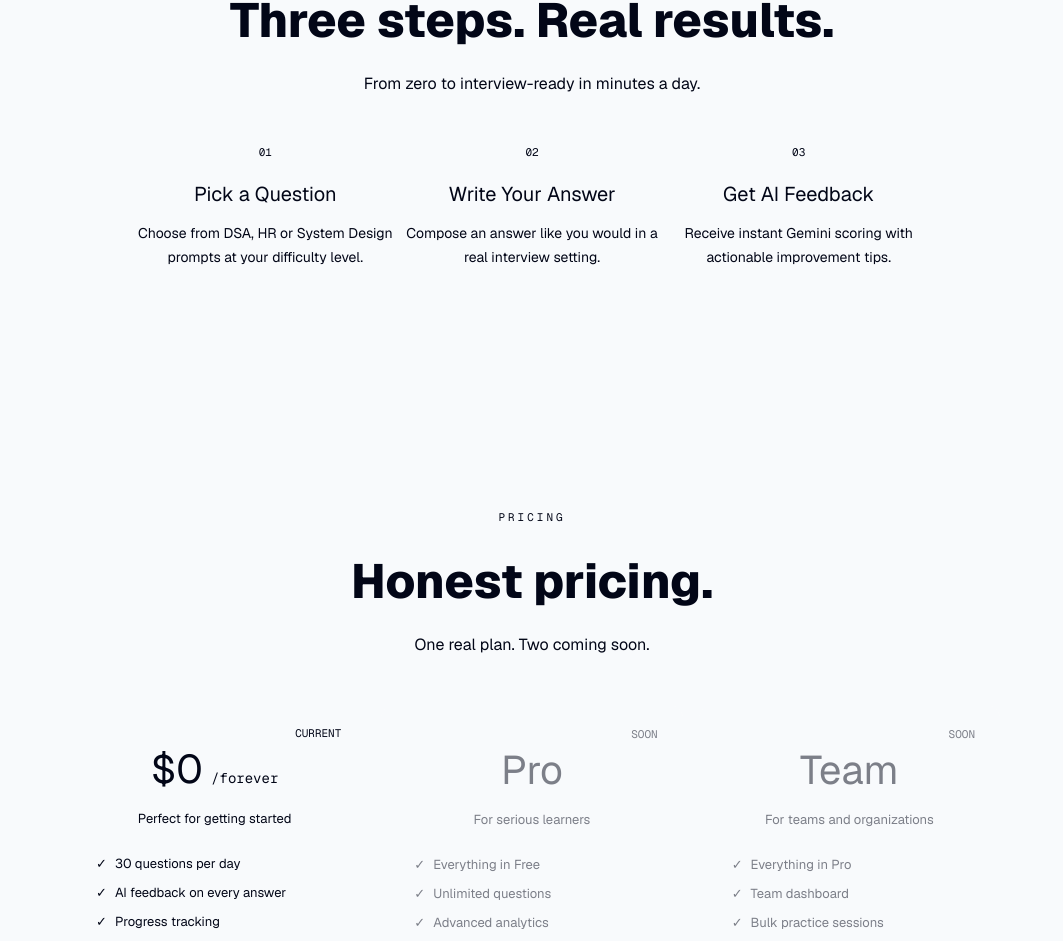
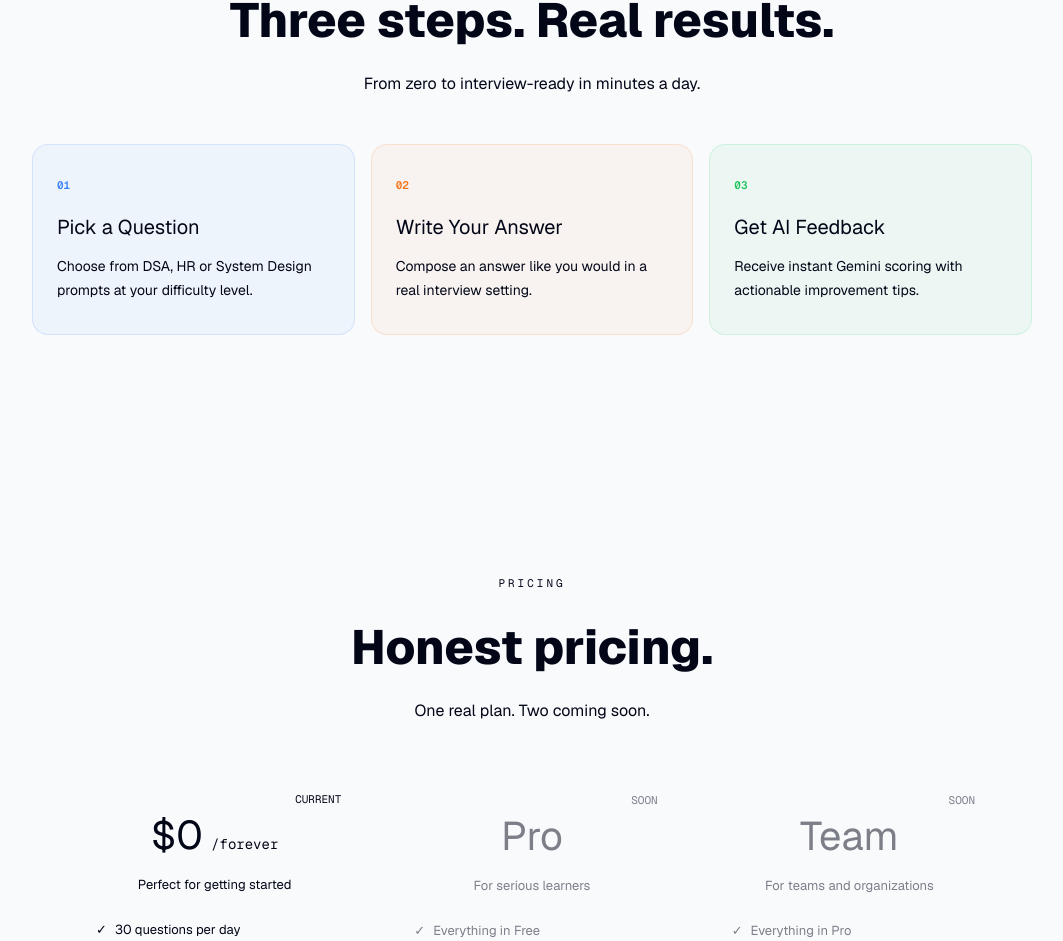
Before and after one commit to nmnroy/-AI-Powered-Interview, a Next.js app in the folder clerk-nextjs/: page / in a window 1280 px wide. Shown: the part 2272-3213 px from the top of the page, without its empty margins (108-1171 px from the left). Built offline with nearby package versions, Linux system fonts and the light colour scheme.

Commit message:
style: add colorful boxed layout to how it works steps

```diff
--- a/clerk-nextjs/src/app/page.tsx
+++ b/clerk-nextjs/src/app/page.tsx
@@ -475,23 +475,29 @@ export default function Home() {
         </p>
 
         {/* Steps */}
-        <div style={{ display: 'flex', justifyContent: 'space-between', alignItems: 'flex-start', maxWidth: '800px', margin: '0 auto', position: 'relative' }}>
-          <div style={{ position: 'absolute', top: '20px', left: '0', right: '0', height: '1px', background: 'var(--border-default)', borderStyle: 'dashed' }} />
+        <div style={{ display: 'grid', gridTemplateColumns: 'repeat(3, 1fr)', gap: '16px', maxWidth: '1000px', margin: '0 auto' }}>
           {[
-            { num: "01", title: "Pick a Question", desc: "Choose from DSA, HR or System Design prompts at your difficulty level." },
-            { num: "02", title: "Write Your Answer", desc: "Compose an answer like you would in a real interview setting." },
-            { num: "03", title: "Get AI Feedback", desc: "Receive instant Gemini scoring with actionable improvement tips." }
+            { num: "01", title: "Pick a Question", desc: "Choose from DSA, HR or System Design prompts at your difficulty level.", bg: "rgba(59, 130, 246, 0.05)", border: "rgba(59, 130, 246, 0.15)", numColor: "#3b82f6" },
+            { num: "02", title: "Write Your Answer", desc: "Compose an answer like you would in a real interview setting.", bg: "rgba(249, 115, 22, 0.05)", border: "rgba(249, 115, 22, 0.15)", numColor: "#f97316" },
+            { num: "03", title: "Get AI Feedback", desc: "Receive instant Gemini scoring with actionable improvement tips.", bg: "rgba(34, 197, 94, 0.05)", border: "rgba(34, 197, 94, 0.15)", numColor: "#22c55e" }
           ].map((step, i) => (
-            <div key={i} style={{ flex: 1, position: 'relative', zIndex: 1 }}>
+            <div key={i} style={{
+              background: step.bg,
+              border: `1px solid ${step.border}`,
+              borderRadius: '16px',
+              padding: '32px 24px',
+              textAlign: 'left'
+            }}>
               <div style={{
                 fontSize: '11px',
                 fontFamily: 'var(--font-mono)',
-                color: 'var(--text-muted)',
+                color: step.numColor,
                 marginBottom: '16px',
-                display: 'block'
+                display: 'block',
+                fontWeight: 600
               }}>{step.num}</div>
               <h3 style={{ fontFamily: 'var(--font-display)', fontSize: '20px', color: 'var(--text-primary)', marginBottom: '12px' }}>{step.title}</h3>
-              <p style={{ fontSize: '14px', color: 'var(--text-secondary)', lineHeight: 1.7 }}>{step.desc}</p>
+              <p style={{ fontSize: '14px', color: 'var(--text-secondary)', lineHeight: 1.7, margin: 0 }}>{step.desc}</p>
             </div>
           ))}
         </div>
```
